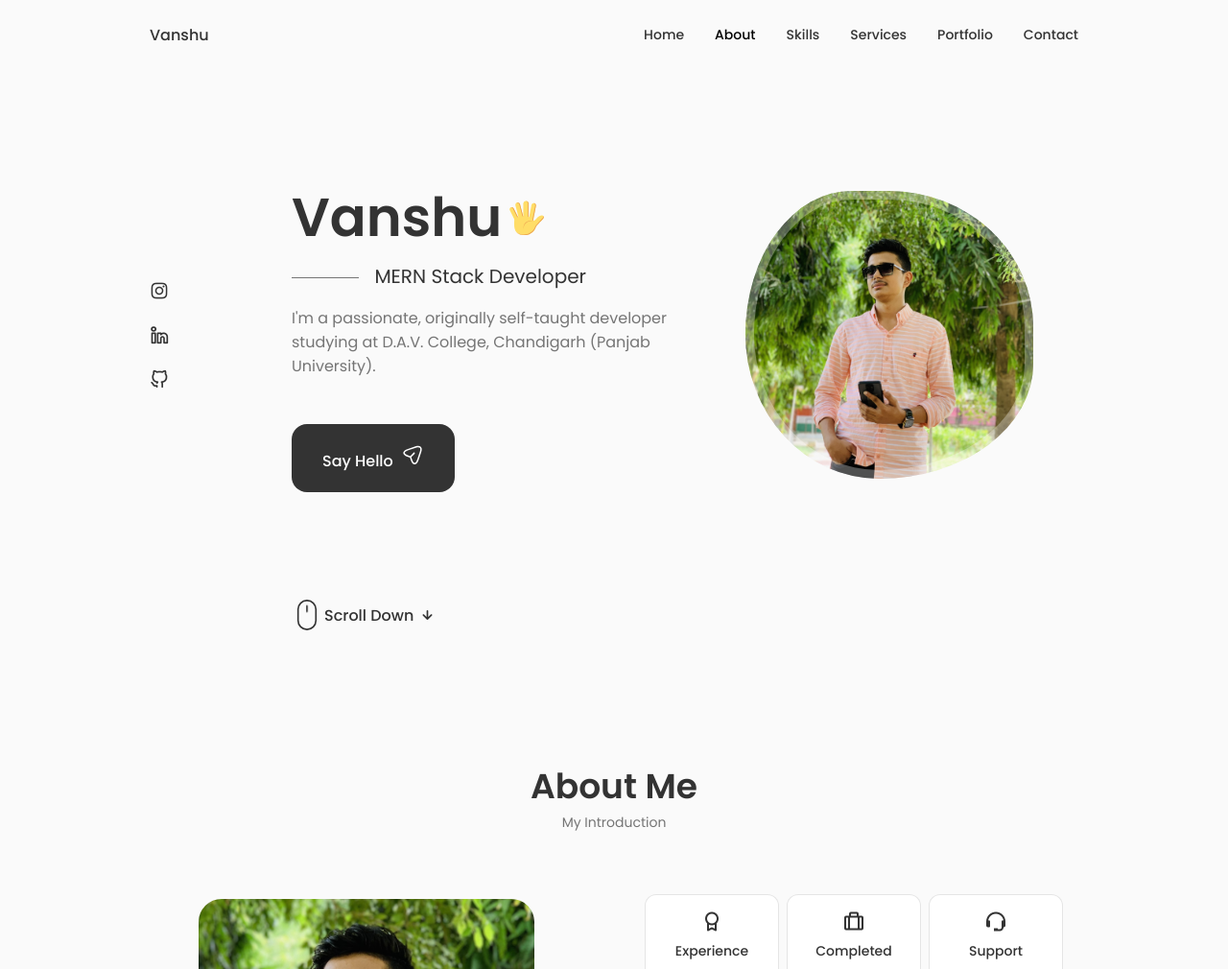
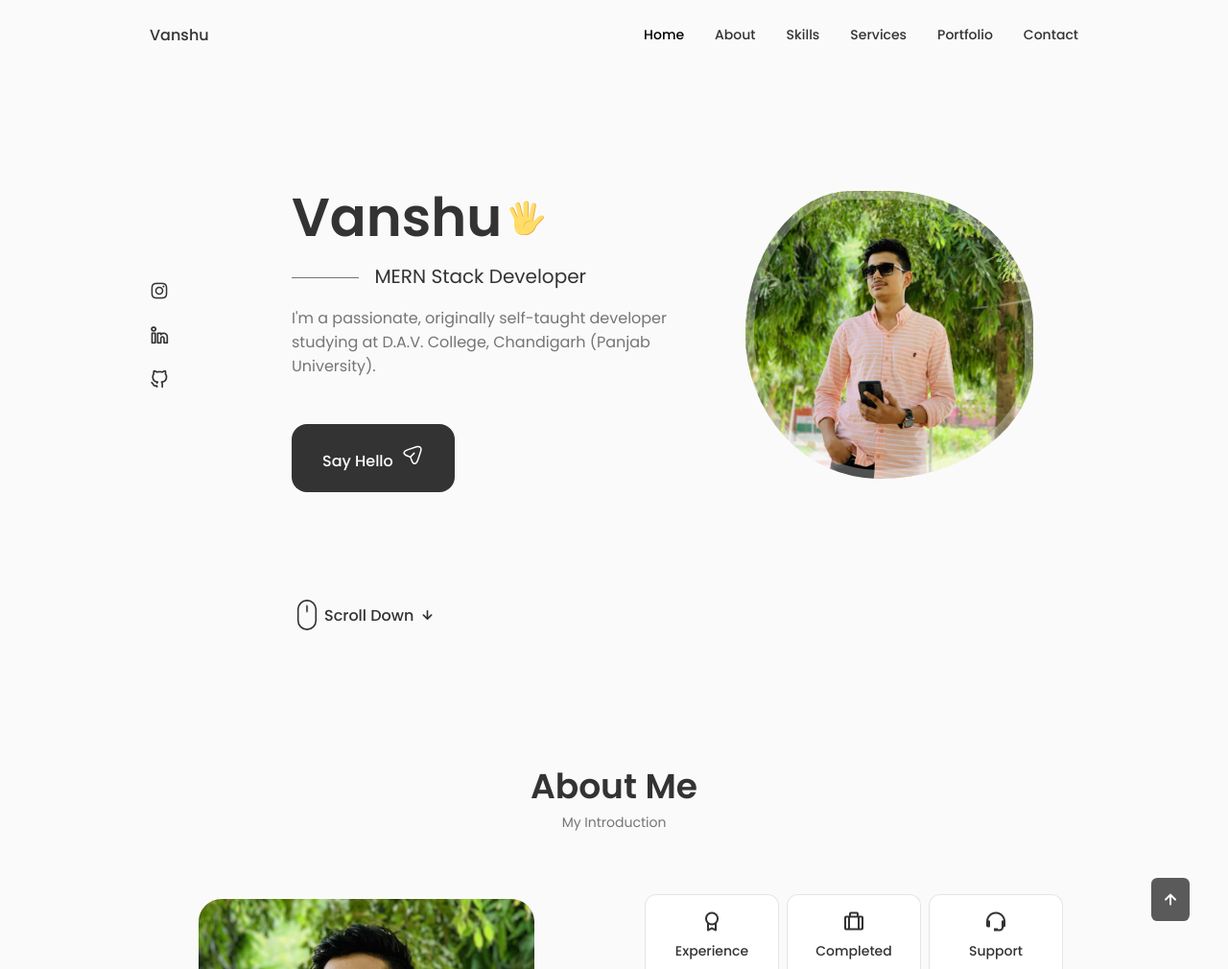
Before and after one commit to vanshugalhotra3332/react-portfolio, a React (Create React App) app: page / in a window 1280 px wide. Shown: the top 1010 px of the page at 96% size. Built offline with nearby package versions, Linux system fonts and the light colour scheme.

Commit message:
Added scrollup component and fixed header active link

```diff
--- a/src/App.js
+++ b/src/App.js
@@ -5,6 +5,7 @@ import Footer from "./Components/Footer/Footer";
 import Header from "./Components/Header/Header";
 import Home from "./Components/Home/Home";
 import Qualification from "./Components/Qualification/Qualification";
+import Scrollup from "./Components/Scrollup/Scrollup";
 import Services from "./Components/Services/Services";
 import Skills from "./Components/Skills/Skills";
 import Testimonials from "./Components/Testimonials/Testimonials";
@@ -22,8 +23,9 @@ function App() {
         <Qualification />
         <Testimonials />
         <Contact />
-        <Footer />
       </main>
+      <Footer />
+      <Scrollup />
     </div>
   );
 }
--- a/src/Components/Header/Header.js
+++ b/src/Components/Header/Header.js
@@ -2,8 +2,20 @@ import React, { useState } from "react";
 import "./header.css";
 
 const Header = () => {
+  // change background header
+
+  window.addEventListener("scroll", function () {
+    const header = document.querySelector(".header");
+    if (this.scrollY >= 80) {
+      header.classList.add("scroll-header");
+    } else {
+      header.classList.remove("scroll-header");
+    }
+  });
+
   // toggle menu
   const [menu, setMenu] = useState(false);
+  const [activeNav, setActiveNav] = useState("#home");
   return (
     <header className="header">
       <nav className="nav container">
@@ -13,32 +25,88 @@ const Header = () => {
         <div className={menu ? "nav__menu show-menu" : "nav__menu"}>
           <ul className="nav__list grid">
             <li className="nav__item">
-              <a href="#home" className="nav__link">
+              <a
+                href="#home"
+                onClick={() => {
+                  setActiveNav("#home");
+                }}
+                className={
+                  activeNav === "#home" ? "active-link nav__link" : "nav__link"
+                }
+              >
                 <i className="uil uil-estate nav__icon"></i>Home
               </a>
             </li>
             <li className="nav__item">
-              <a href="#about" className="nav__link active-link">
+              <a
+                href="#about"
+                onClick={() => {
+                  setActiveNav("#about");
+                }}
+                className={
+                  activeNav === "#about" ? "active-link nav__link" : "nav__link"
+                }
+              >
                 <i className="uil uil-user nav__icon"></i> About
               </a>
             </li>
             <li className="nav__item">
-              <a href="#skills" className="nav__link">
+              <a
+                href="#skills"
+                onClick={() => {
+                  setActiveNav("#skills");
+                }}
+                className={
+                  activeNav === "#skills"
+                    ? "active-link nav__link"
+                    : "nav__link"
+                }
+              >
                 <i className="uil uil-file-alt nav__icon"></i> Skills
               </a>
             </li>
             <li className="nav__item">
-              <a href="#services" className="nav__link">
+              <a
+                href="#services"
+                onClick={() => {
+                  setActiveNav("#services");
+                }}
+                className={
+                  activeNav === "#services"
+                    ? "active-link nav__link"
+                    : "nav__link"
+                }
+              >
                 <i className="uil uil-briefcase-alt nav__icon"></i> Services
               </a>
             </li>
             <li className="nav__item">
-              <a href="#portfolio" className="nav__link">
+              <a
+                href="#portfolio"
+                onClick={() => {
+                  setActiveNav("#portfolio");
+                }}
+                className={
+                  activeNav === "#portfolio"
+                    ? "active-link nav__link"
+                    : "nav__link"
+                }
+              >
                 <i className="uil uil-scenery nav__icon"></i> Portfolio
               </a>
             </li>
             <li className="nav__item">
-              <a href="#contact" className="nav__link">
+              <a
+                href="#contact"
+                onClick={() => {
+                  setActiveNav("#contact");
+                }}
+                className={
+                  activeNav === "#contact"
+                    ? "active-link nav__link"
+                    : "nav__link"
+                }
+              >
                 <i className="uil uil-message nav__icon"></i> Contact
               </a>
             </li>
--- a/src/Components/Header/header.css
+++ b/src/Components/Header/header.css
@@ -49,6 +49,11 @@
   color: var(--title-color-dark);
 }
 
+/* change background header */
+.scroll-header {
+  box-shadow: 0 -1px 4px rgba(0, 0, 0, 0.15);
+}
+
 /* --------------BREAKPOINTS-------------------*/
 
 /* for medium devices */
@@ -69,26 +74,25 @@
     padding: 2rem 1.5rem 4rem;
     box-shadow: 0 -1px 4px rgba(0, 0, 0, 0.15);
     border-radius: 1.5rem 1.5rem 0 0;
-    transition: .3s;
+    transition: 0.3s;
   }
 
   /* show menu */
-  .show-menu{
+  .show-menu {
     bottom: 0;
   }
 
-  .nav__list{
+  .nav__list {
     display: grid;
     grid-template-columns: repeat(3, 1fr);
     gap: 2rem;
-
   }
 
-  .nav__icon{
+  .nav__icon {
     font-size: 1.2rem;
   }
 
-  .nav__close{
+  .nav__close {
     position: absolute;
     right: 1.3rem;
     bottom: 0.5rem;
@@ -97,11 +101,11 @@
     color: var(--title-color);
   }
 
-  .nav__close:hover{
+  .nav__close:hover {
     color: var(--title-color-dark);
   }
 
-  .nav__toggle{
+  .nav__toggle {
     font-size: 1.1rem;
     cursor: pointer;
   }
@@ -113,14 +117,13 @@
   }
 }
 
-
 /* for small devices */
 @media screen and (max-width: 350px) {
-    .nav__menu{
-        padding: 2rem 0.25rem 4rem;
-    }
+  .nav__menu {
+    padding: 2rem 0.25rem 4rem;
+  }
 
-    .nav__list{
-        column-gap: 0;
-    }
+  .nav__list {
+    column-gap: 0;
+  }
 }
--- /dev/null
+++ b/src/Components/Scrollup/Scrollup.js
@@ -0,0 +1,20 @@
+import React from "react";
+import "./scrollup.css";
+
+const Scrollup = () => {
+  window.addEventListener("scroll", function () {
+    const scrollup = document.querySelector(".scrollup");
+    if (this.scrollY >= 560) {
+      scrollup.classList.add("show-scroll");
+    } else {
+      scrollup.classList.remove("show-scroll");
+    }
+  });
+  return (
+    <a href="#home" className="scrollup">
+      <i className="uil uil-arrow-up scrollup__icon"></i>
+    </a>
+  );
+};
+
+export default Scrollup;
--- /dev/null
+++ b/src/Components/Scrollup/scrollup.css
@@ -0,0 +1,46 @@
+.scrollup {
+  position: fixed;
+  right: 2.5rem;
+  bottom: -20%;
+  background-color: var(--title-color);
+  opacity: 0.8;
+  padding: 0.3rem 0.5rem;
+  border-radius: 0.4rem;
+  z-index: var(--z-tooltip);
+  transition: 0.4s;
+}
+
+.scrollup__icon {
+  font-size: 1.5rem;
+  color: var(--container-color);
+}
+
+.scrollup:hover {
+  background-color: var(--title-color-dark);
+}
+
+/* Show Scroll */
+
+.show-scroll {
+  bottom: 3rem;
+}
+
+@media screen and (max-width: 992px) {
+  .scrollup {
+    right: 1.5rem;
+    padding: 0.25rem 0.4rem;
+  }
+  .scrollup__icon {
+    font-size: 1.25rem;
+  }
+}
+@media screen and (max-width: 768px) {
+  .show-scroll {
+    bottom: 4rem;
+  }
+}
+@media screen and (max-width: 350px) {
+  .scrollup {
+    right: 1rem;
+  }
+}
```
